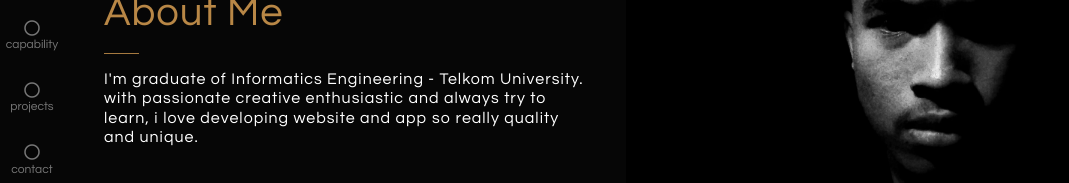
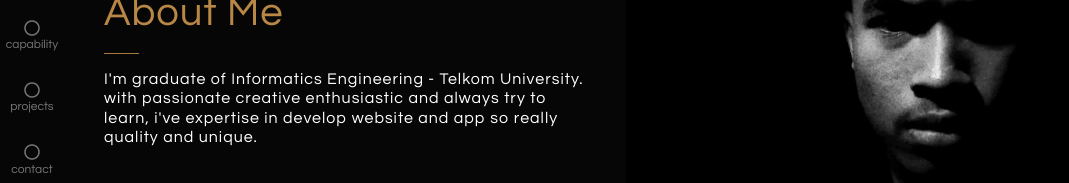
Before and after one commit to restuba/moi, a React (Create React App) app: page /about in a window 1280 px wide. Shown: the part 328-511 px from the top of the page, without its empty margins (0-1069 px from the left). Built offline with nearby package versions, Linux system fonts and the light colour scheme.

Commit message:
edit TitleSection in About.JS

```diff
--- a/src/components/about/About.js
+++ b/src/components/about/About.js
@@ -10,7 +10,7 @@ class About extends Component {
           <h1>About Me</h1>
           <hr />
           <h6 style={{ letterSpacing: "1px" }}>
-            I'm graduate of Informatics Engineering - Telkom University. with passionate creative enthusiastic and always try to learn, i love developing website and app so really quality and unique.
+          I'm graduate of Informatics Engineering - Telkom University. with passionate creative enthusiastic and always try to learn, i've expertise in develop website and app so really quality and unique.
           </h6>
         </TitleSection>
         <ContentSection>
```
